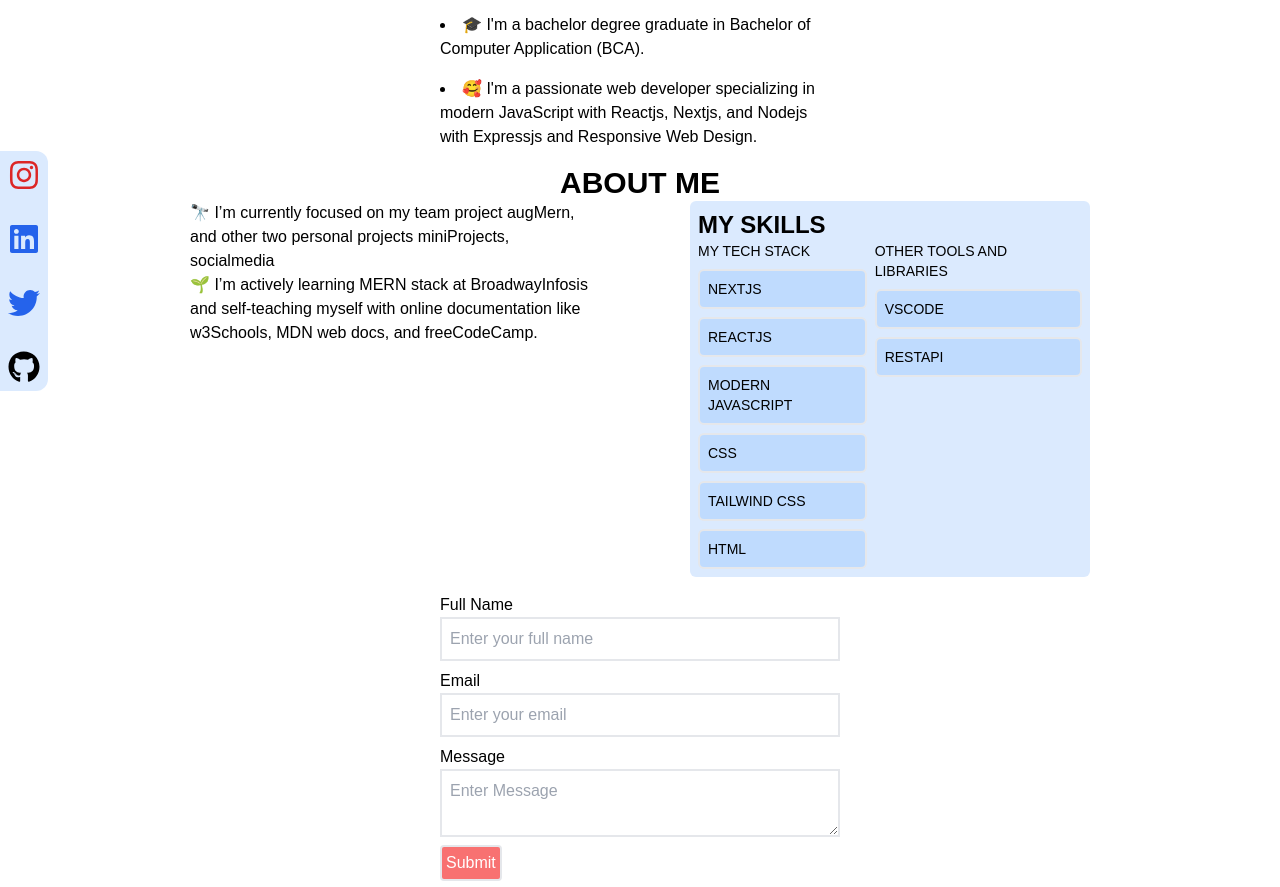
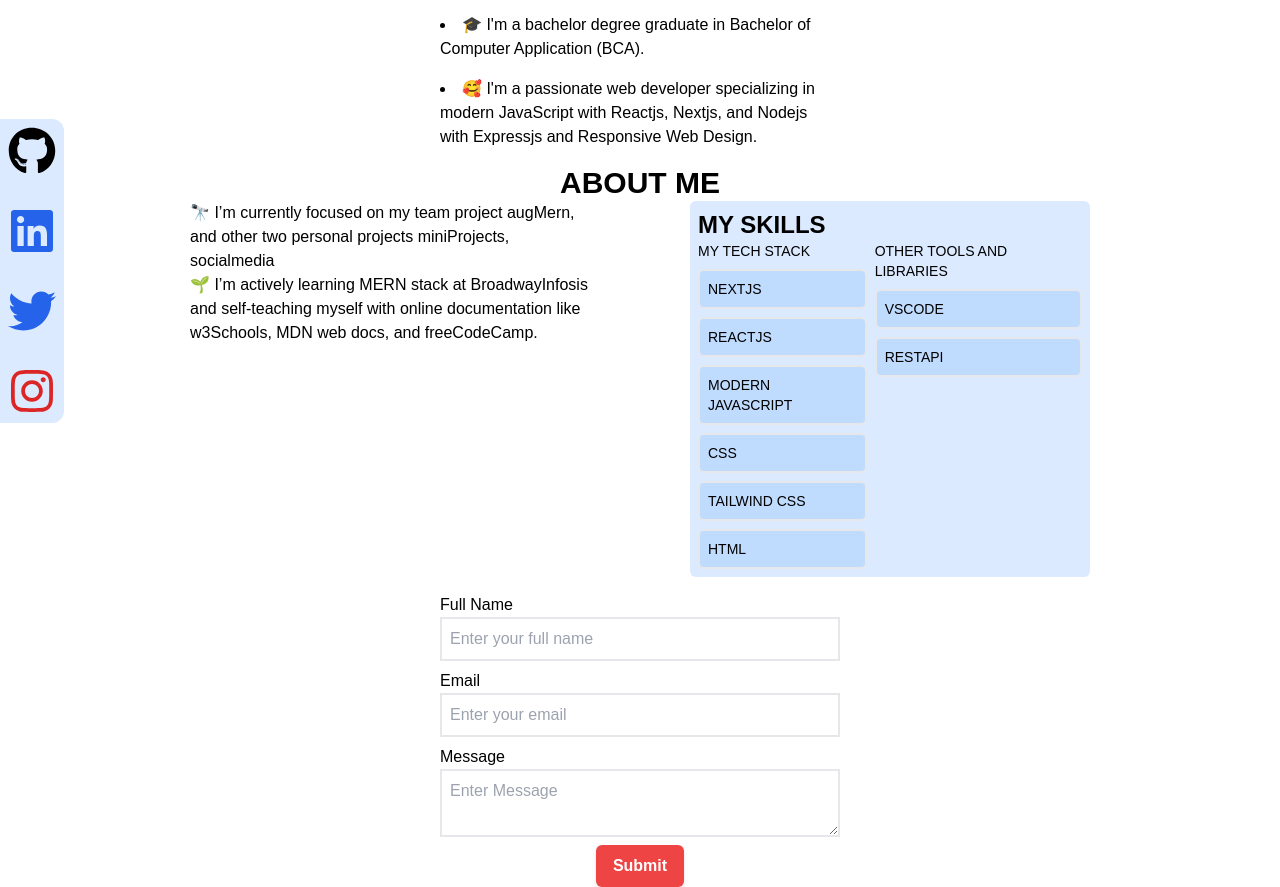
Before and after one commit to adityaspaudel/portfolio, a Next.js app in the folder client/: page /welcomehome in a window 1280 px wide. Shown: the part 129-1016 px from the top of the page. Built offline with nearby package versions, Linux system fonts and the light colour scheme.

Commit message:
sidebar components updated

```diff
--- a/client/package.json
+++ b/client/package.json
@@ -9,6 +9,7 @@
     "lint": "next lint"
   },
   "dependencies": {
+    "@radix-ui/react-slot": "^1.1.1",
     "@radix-ui/react-tooltip": "^1.1.3",
     "axios": "^1.7.9",
     "class-variance-authority": "^0.7.0",
--- a/client/src/app/welcomehome/page.js
+++ b/client/src/app/welcomehome/page.js
@@ -4,7 +4,8 @@ import React, { useState } from "react";
 import Image from "next/image";
 import axios from "axios";
 import { FaGithub, FaInstagram, FaLinkedin, FaTwitter } from "react-icons/fa";
-
+import { Button } from "@/components/ui/button";
+import { cn } from "@/lib/utils";
 const WelcomeHome = () => {
 	const [formData, setFormData] = useState({
 		fullName: "",
@@ -44,10 +45,35 @@ const WelcomeHome = () => {
 			<div
 				className="flex flex-col bg-blue-100 text-5xl hover:bg-blue-50 fixed top-1/2 transform -translate-y-1/2
         rounded-tr-xl rounded-br-xl gap-4">
-				<FaInstagram className="text-red-600 p-2 hover:bg-green-200 hover:rounded-tr-xl" />
-				<FaLinkedin className="text-blue-600 p-2 hover:bg-green-200" />
-				<FaTwitter className="text-blue-600 p-2 hover:bg-green-200" />
-				<FaGithub className="text-black p-2 hover:bg-green-200 hover:rounded-br-xl" />
+				<a
+					href="https://github.com/adityaspaudel"
+					target="_blank"
+					rel="noopener noreferrer"
+					className="text-black p-2 hover:bg-green-200 hover:rounded-br-xl">
+					<FaGithub />
+				</a>
+				<a
+					href="https://www.linkedin.com/in/adityaspaudel/"
+					target="_blank"
+					rel="noopener noreferrer"
+					className="text-blue-600 p-2 hover:bg-green-200">
+					<FaLinkedin />
+				</a>
+				<a
+					href="https://x.com/Adityaspaudel"
+					target="_blank"
+					rel="noopener noreferrer"
+					className="text-blue-600 p-2 hover:bg-green-200">
+					<FaTwitter />
+				</a>
+
+				<a
+					href="https://www.instagram.com/adityas.paudel/"
+					target="_blank"
+					rel="noopener noreferrer"
+					className="text-red-600 p-2 hover:bg-green-200 hover:rounded-tr-xl">
+					<FaInstagram />
+				</a>
 			</div>
 
 			{/* Avatar and Menubar */}
@@ -179,9 +205,14 @@ const WelcomeHome = () => {
 								onChange={handleChange}
 							/>
 						</div>
-						<div className="flex">
+						<div className="flex justify-center items-center">
 							<button
-								className="border-2 p-1 bg-red-400 hover:bg-green-400 rounded-sm text-white"
+								className={cn(
+									"px-4 py-2 rounded-md border border-transparent",
+									"bg-red-500 text-white font-semibold shadow-md",
+									"hover:bg-green-500 focus:outline-none focus:ring-2 focus:ring-offset-2 focus:ring-green-400",
+									"active:bg-green-600 transition-colors duration-300"
+								)}
 								type="submit">
 								Submit
 							</button>
--- /dev/null
+++ b/client/src/components/ui/button.jsx
@@ -0,0 +1,47 @@
+import * as React from "react"
+import { Slot } from "@radix-ui/react-slot"
+import { cva } from "class-variance-authority";
+
+import { cn } from "@/lib/utils"
+
+const buttonVariants = cva(
+  "inline-flex items-center justify-center gap-2 whitespace-nowrap rounded-md text-sm font-medium ring-offset-white transition-colors focus-visible:outline-none focus-visible:ring-2 focus-visible:ring-neutral-950 focus-visible:ring-offset-2 disabled:pointer-events-none disabled:opacity-50 [&_svg]:pointer-events-none [&_svg]:size-4 [&_svg]:shrink-0 dark:ring-offset-neutral-950 dark:focus-visible:ring-neutral-300",
+  {
+    variants: {
+      variant: {
+        default: "bg-neutral-900 text-neutral-50 hover:bg-neutral-900/90 dark:bg-neutral-50 dark:text-neutral-900 dark:hover:bg-neutral-50/90",
+        destructive:
+          "bg-red-500 text-neutral-50 hover:bg-red-500/90 dark:bg-red-900 dark:text-neutral-50 dark:hover:bg-red-900/90",
+        outline:
+          "border border-neutral-200 bg-white hover:bg-neutral-100 hover:text-neutral-900 dark:border-neutral-800 dark:bg-neutral-950 dark:hover:bg-neutral-800 dark:hover:text-neutral-50",
+        secondary:
+          "bg-neutral-100 text-neutral-900 hover:bg-neutral-100/80 dark:bg-neutral-800 dark:text-neutral-50 dark:hover:bg-neutral-800/80",
+        ghost: "hover:bg-neutral-100 hover:text-neutral-900 dark:hover:bg-neutral-800 dark:hover:text-neutral-50",
+        link: "text-neutral-900 underline-offset-4 hover:underline dark:text-neutral-50",
+      },
+      size: {
+        default: "h-10 px-4 py-2",
+        sm: "h-9 rounded-md px-3",
+        lg: "h-11 rounded-md px-8",
+        icon: "h-10 w-10",
+      },
+    },
+    defaultVariants: {
+      variant: "default",
+      size: "default",
+    },
+  }
+)
+
+const Button = React.forwardRef(({ className, variant, size, asChild = false, ...props }, ref) => {
+  const Comp = asChild ? Slot : "button"
+  return (
+    (<Comp
+      className={cn(buttonVariants({ variant, size, className }))}
+      ref={ref}
+      {...props} />)
+  );
+})
+Button.displayName = "Button"
+
+export { Button, buttonVariants }
```
Also changed, not shown: 1 other file (tests, documents, lock files or other folders).
